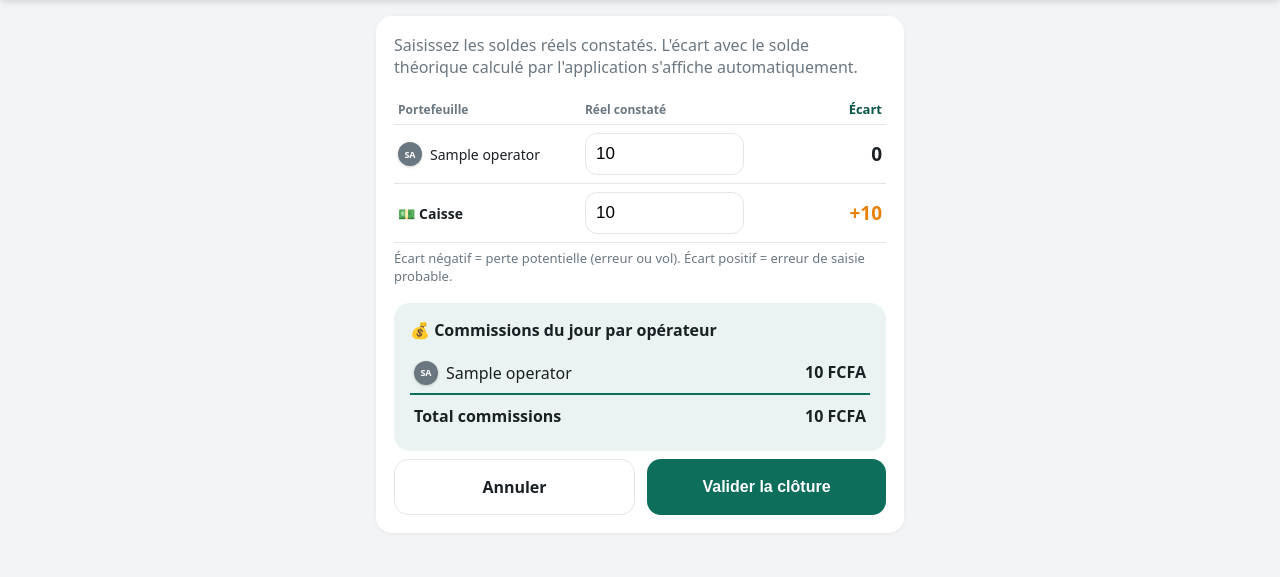
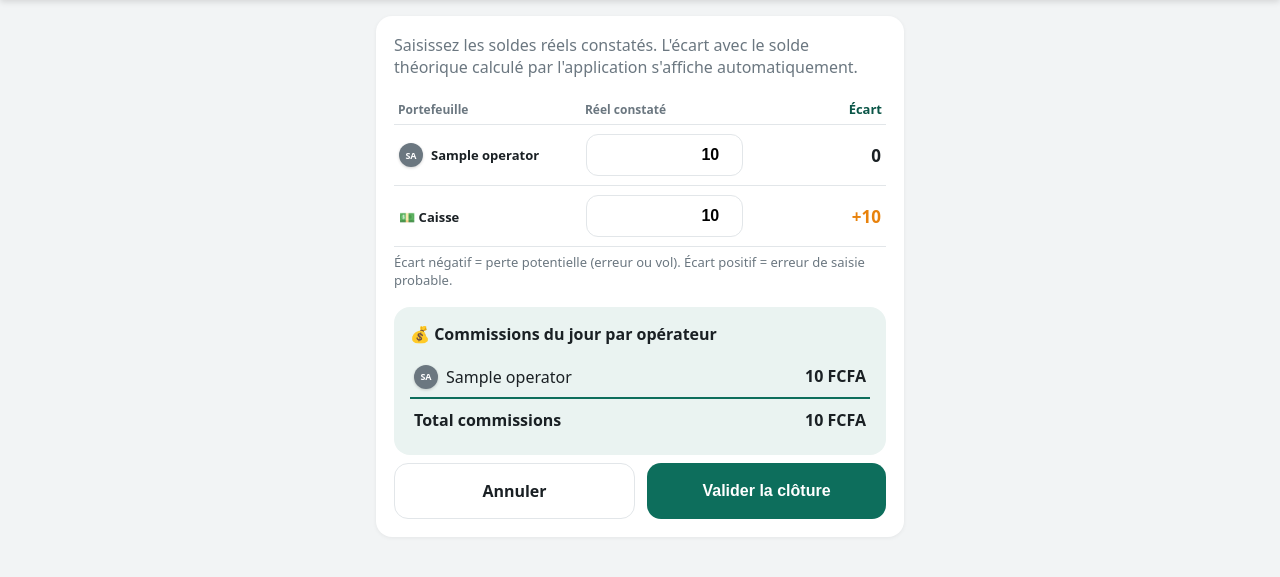
Before and after one commit to kaderyaro-spec/tresorerie-mobile-money, a Flask app: template templates/cloture.html in a window 1280 px wide. Shown: the part 60-637 px from the top of the page. Run offline with Flask 3, Linux system fonts and the light colour scheme; the visitor is signed in with stand-in values (Sample User, id 1); tables that the repository leaves empty hold one stand-in row (values such as "Sample post"); the template is opened without the code that fills it: most values are stand-ins (such as "Sample title", 1, 10 or a date in 2020).

Commit message:
Cloture: montant reel pleine largeur + cache PWA v5

```diff
--- a/static/style.css
+++ b/static/style.css
@@ -192,6 +192,16 @@ input:focus, select:focus { outline: none; border-color: var(--green); }
 .ecart-pos { color: var(--orange); }
 .row-cash td { font-weight: 700; }
 
+/* Clôture 3 colonnes : noms alignés, montant réel entièrement visible */
+.cloture-3col td { padding: 9px 5px; vertical-align: middle; }
+.cloture-3col .op-name { font-size: 13px; font-weight: 600; }
+.cloture-3col .op-name .op-logo { flex: none; }
+.cloture-3col .reel-input {
+    width: 100%; padding: 11px 8px !important; font-size: 16px;
+    text-align: right; font-weight: 600;
+}
+.cloture-3col .ecart-cell { font-size: 17px; }
+
 /* Commissions par opérateur */
 .comm-block { margin-top: 18px; background: #eaf3f1; border-radius: var(--radius); padding: 16px; }
 .comm-block h2 { font-size: 16px; margin: 0 0 10px; }
--- a/static/sw.js
+++ b/static/sw.js
@@ -2,7 +2,7 @@
 // Stratégie « réseau d'abord » : on sert toujours la version la plus récente
 // quand il y a du réseau, et on retombe sur le cache uniquement hors-ligne.
 // (Évite d'afficher un ancien style mis en cache.)
-const CACHE = "tresorerie-v4";
+const CACHE = "tresorerie-v5";
 
 self.addEventListener("install", (e) => {
   self.skipWaiting();
```
